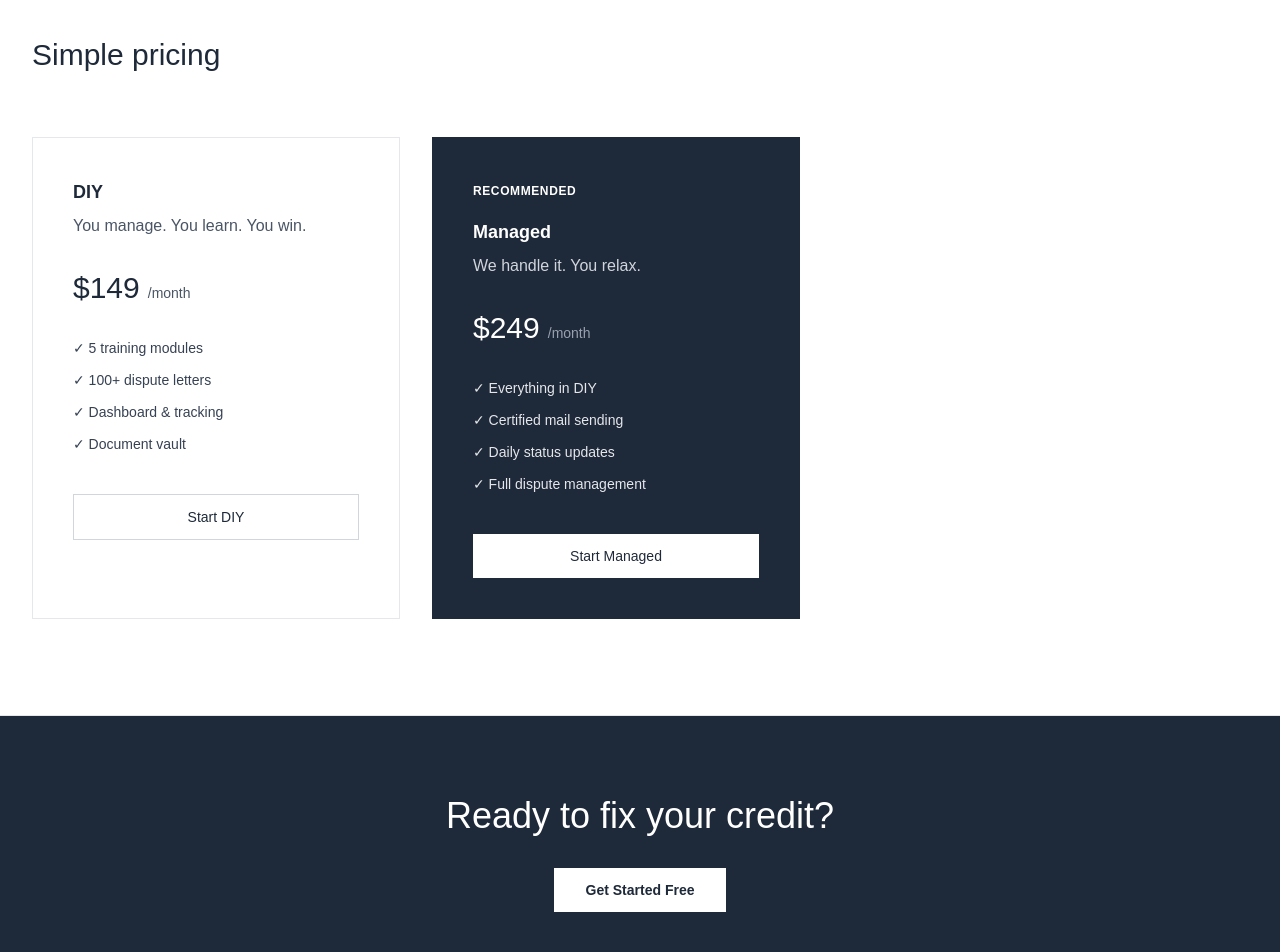
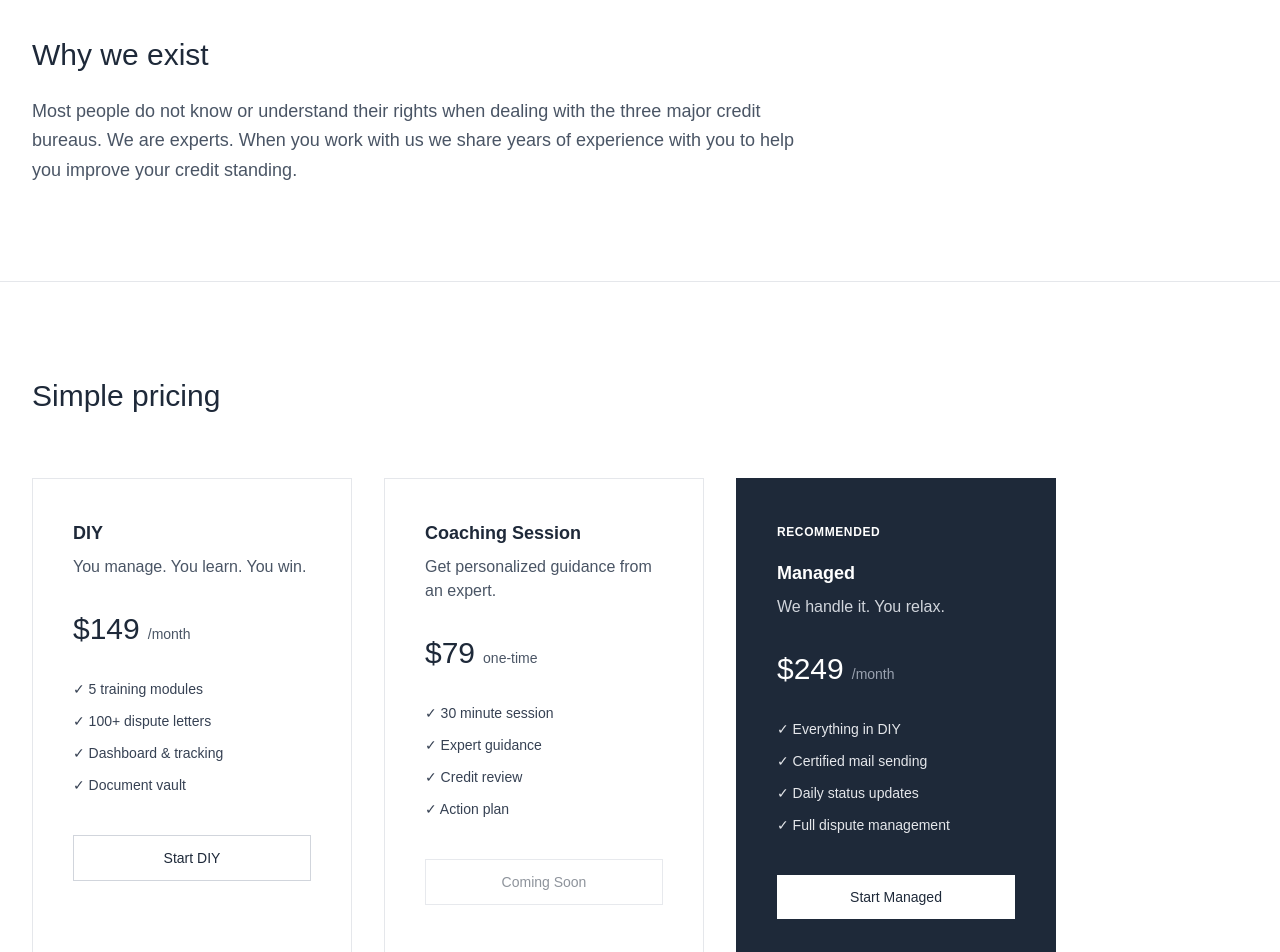
Before and after one commit to chrispeer69/creditreclaim-landing, a Next.js app: page / in a window 1280 px wide. Shown: the part 1300-2252 px from the top of the page. Built offline with nearby package versions, Linux system fonts and the light colour scheme.

Commit message:
Phase 1: Add coaching session offering - $79 30 minute session

```diff
--- a/app/page.tsx
+++ b/app/page.tsx
@@ -84,11 +84,23 @@ export default function Home() {
         </div>
       </section>
 
+      {/* Why Us */}
+      <section className="bg-white border-b border-gray-200">
+        <div className="max-w-7xl mx-auto px-8 py-24">
+          <div className="max-w-3xl">
+            <h2 className="text-3xl font-light text-gray-800 mb-6">Why we exist</h2>
+            <p className="text-lg text-gray-600 font-light leading-relaxed">
+              Most people do not know or understand their rights when dealing with the three major credit bureaus. We are experts. When you work with us we share years of experience with you to help you improve your credit standing.
+            </p>
+          </div>
+        </div>
+      </section>
+
       {/* Pricing */}
       <section className="bg-white border-b border-gray-200">
         <div className="max-w-7xl mx-auto px-8 py-24">
           <h2 className="text-3xl font-light text-gray-800 mb-16">Simple pricing</h2>
-          <div className="grid grid-cols-2 gap-8 max-w-3xl">
+          <div className="grid grid-cols-3 gap-8 max-w-5xl">
             <div className="border border-gray-200 p-10">
               <h3 className="text-lg font-semibold text-gray-800 mb-2">DIY</h3>
               <p className="text-gray-600 font-light mb-8">You manage. You learn. You win.</p>
@@ -104,6 +116,23 @@ export default function Home() {
               <Link href="/signup" className="w-full block text-center px-6 py-3 border border-gray-300 text-gray-800 text-sm font-medium hover:bg-gray-50 transition">
                 Start DIY
               </Link>
+            </div>
+
+            <div className="border border-gray-200 p-10">
+              <h3 className="text-lg font-semibold text-gray-800 mb-2">Coaching Session</h3>
+              <p className="text-gray-600 font-light mb-8">Get personalized guidance from an expert.</p>
+              <div className="mb-8">
+                <div className="text-3xl font-light text-gray-800">$79<span className="text-sm font-light text-gray-600 ml-2">one-time</span></div>
+              </div>
+              <ul className="space-y-3 mb-10 text-sm text-gray-700 font-light">
+                <li>✓ 30 minute session</li>
+                <li>✓ Expert guidance</li>
+                <li>✓ Credit review</li>
+                <li>✓ Action plan</li>
+              </ul>
+              <button className="w-full px-6 py-3 border border-gray-300 text-gray-800 text-sm font-medium hover:bg-gray-50 transition disabled:opacity-50" disabled>
+                Coming Soon
+              </button>
             </div>
 
             <div className="border border-gray-800 p-10 bg-gray-800 text-white">
@@ -132,7 +161,7 @@ export default function Home() {
       {/* CTA */}
       <section className="bg-gray-800 text-white">
         <div className="max-w-7xl mx-auto px-8 py-20 text-center">
-          <h2 className="text-4xl font-light mb-8">Ready to fix your credit?</h2>
+          <h2 className="text-4xl font-light mb-8">Ready to improve your credit standing?</h2>
           <Link href="/signup" className="inline-block px-8 py-3 bg-white text-gray-800 text-sm font-semibold hover:bg-gray-100 transition">
             Get Started Free
           </Link>
```
